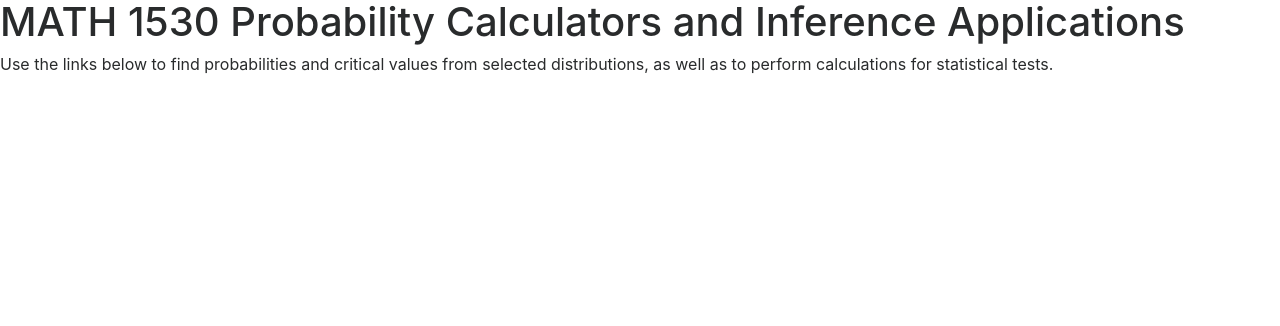
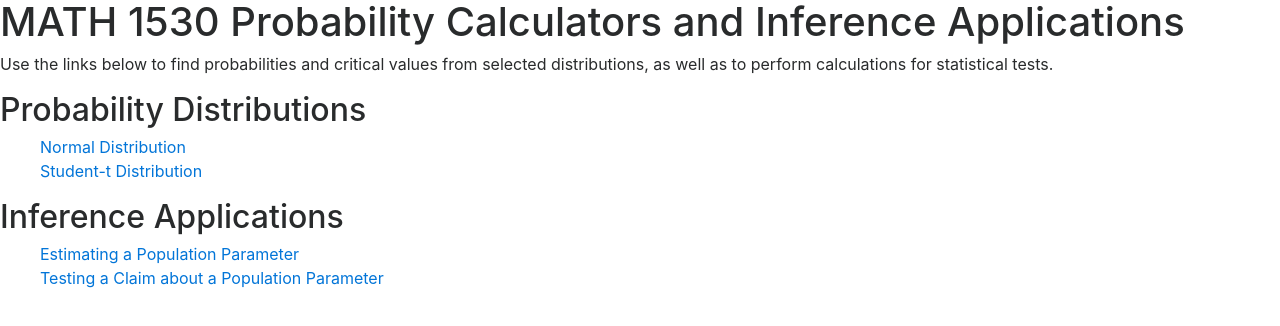
Before and after one commit to scetheridge/math1530, a plain HTML site: page apps/index.html in a window 1280 px wide. Drawn offline with nearby package versions, Linux system fonts and the light colour scheme; some packages are replaced by stand-ins of ours.

Commit message:
added links to index page

```diff
--- a/apps/index.html
+++ b/apps/index.html
@@ -2,7 +2,7 @@
 <html lang="en">
 
 <head>
-  <meta name="viewport" content="width=device-width, initial-scale=1">
+   <meta name="viewport" content="width=device-width, initial-scale=1">
   <meta charset="UTF-8">
   <title>MATH 1530 Apps</title>
   <!-- <script src="https://www.desmos.com/api/v0.6/calculator.js?apiKey=dcb31709b452b1cf9dc26972add0fda6"></script> -->
@@ -18,6 +18,18 @@
 
 <p>Use the links below to find probabilities and critical values from selected distributions, as well as to perform calculations for statistical tests.</p>
 
+<h2>Probability Distributions</h2>
+<ul style="list-style-type:none">
+  <li> <a href="https://bellecurve.github.io/math1530/apps/normalcalc" target="_blank">Normal Distribution</a> </li>
+  <li> <a href="https://bellecurve.github.io/math1530/apps/tdistribution" target="_blank">Student-t Distribution</a> </li>
+</ul>
+
+<h2>Inference Applications</h2>
+<ul style="list-style-type: none">
+  <li> <a href="https://bellecurve.github.io/math1530/apps/confidenceint" target="_blank">Estimating a Population Parameter </a> </li>
+  <li> <a href="https://bellecurve.github.io/math1530/apps/hyptests" target="_blank">Testing a Claim about a Population Parameter</a></li>
+</ul>
+
   <script src='https://cdnjs.cloudflare.com/ajax/libs/vue/2.3.4/vue.min.js'></script>
   <script src='https://cdnjs.cloudflare.com/ajax/libs/jquery/3.2.1/jquery.min.js'></script>
   <script type="text/javascript" async src="https://cdnjs.cloudflare.com/ajax/libs/mathjax/2.7.1/MathJax.js?config=TeX-AMS_HTML">
```
